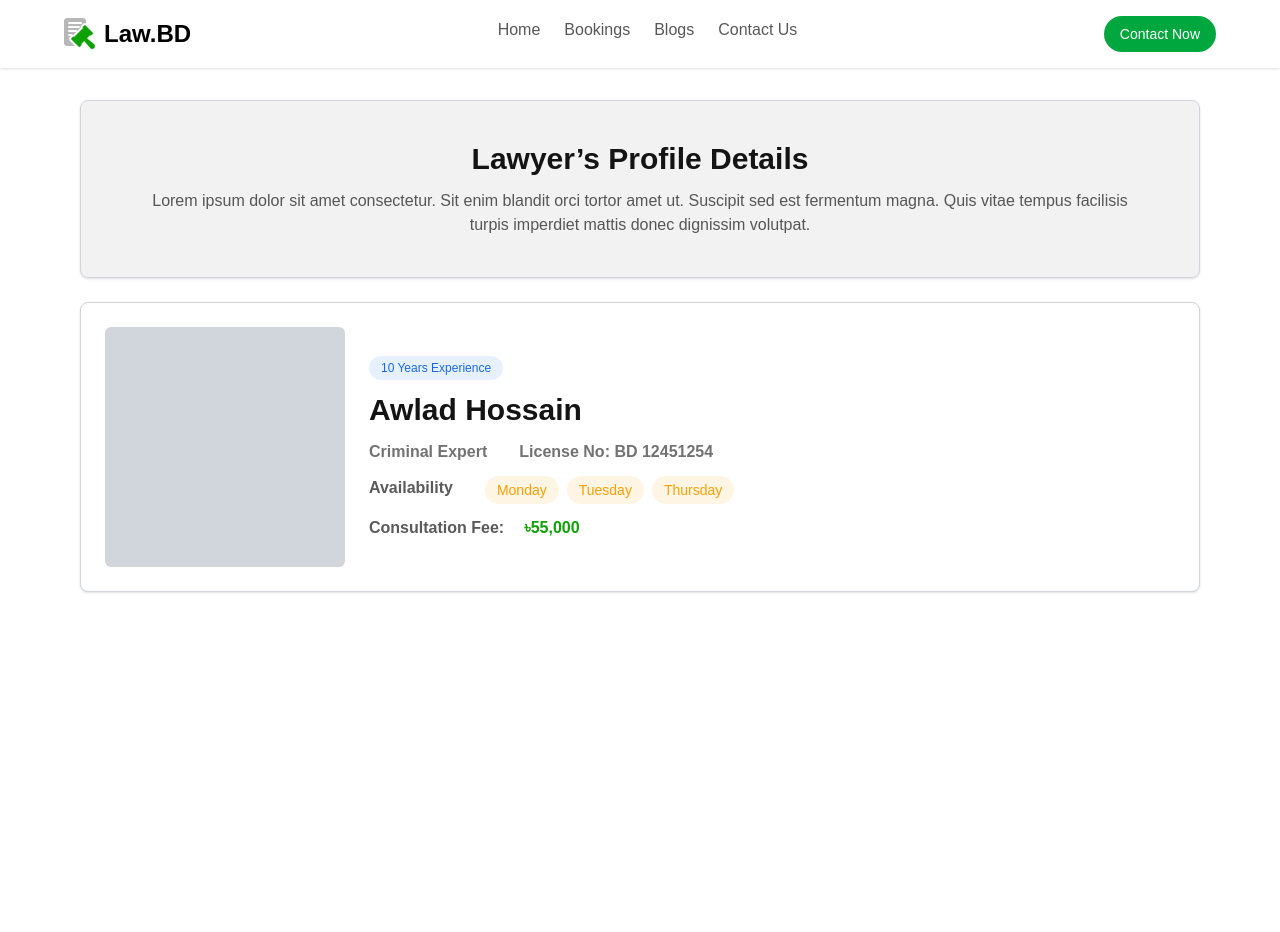
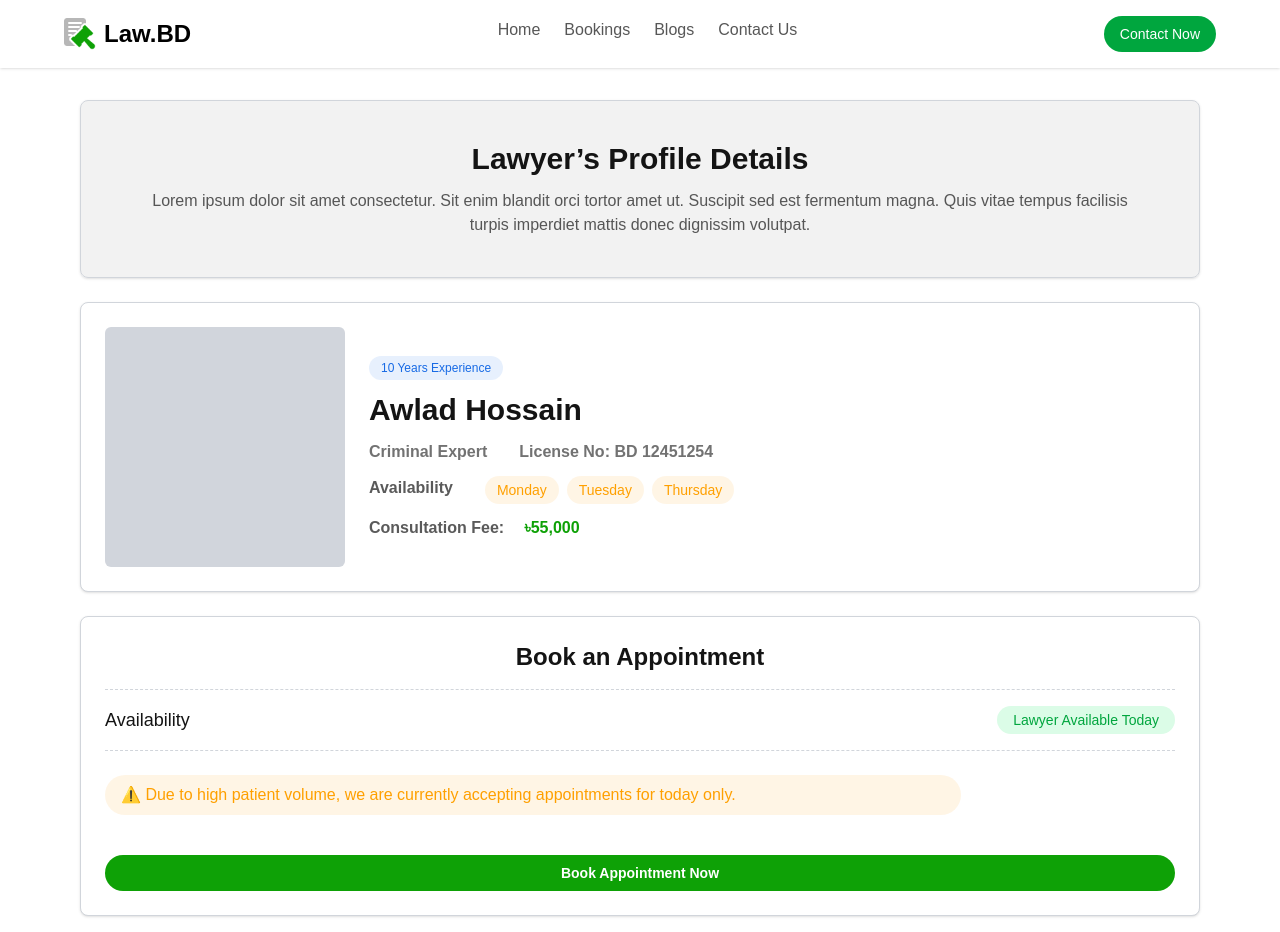
Before and after one commit to Rajib-Ahmed32/lawyer-booking, a React (Vite) app: page /lawyer/1 in a window 1280 px wide. Before the commit the page ends 800 px from the top, so only its background shows below. Built offline with nearby package versions, Linux system fonts and the light colour scheme.

Commit message:
Add AppointmentSection component for booking functionality

```diff
--- a/src/App.jsx
+++ b/src/App.jsx
@@ -3,10 +3,11 @@ import { BrowserRouter as Router, Routes, Route } from 'react-router-dom';
 import Header from './features/header/Header';
 import './App.css';
 import Home from './pages/Home';
-import Bookings from './pages/Bookings';
 import Blogs from './pages/Blogs';
 import Contact from './pages/Contact';
+import Bookings from './pages/Bookings';
 import LawyerProfile from './features/lawyer-details/LawyerProfile';
+import { ToastContainer } from 'react-toastify';
 
 const App = () => {
   return (
@@ -19,6 +20,7 @@ const App = () => {
         <Route path="/blogs" element={<Blogs />} />
         <Route path="/contact" element={<Contact />} />
       </Routes>
+      <ToastContainer position="top-right" autoClose={3000} />
     </Router>
   );
 };
--- a/src/features/lawyer-details/AppointmentSection.jsx
+++ b/src/features/lawyer-details/AppointmentSection.jsx
@@ -1,9 +1,28 @@
-import React from 'react'
+import React from "react";
 
-const AppointmentSection = () => {
-  return (
-    <div>AppointmentSection</div>
-  )
-}
+const AppointmentSection = ({ onBook }) => (
+  <div className="bg-white border-1 border-[#D1D5DB] mt-6 p-6 rounded-lg shadow text-center">
+    <h3 className="text-2xl font-bold text-[#141414] mb-4">
+      Book an Appointment
+    </h3>
 
-export default AppointmentSection
+    <div className="mb-4 flex items-center justify-between flex-wrap border-y border-dashed border-[#D1D5DB] py-4">
+      <div className="text-lg text-[#141414]">Availability</div>
+      <div className="text-sm bg-green-100 text-green-600 px-4 py-1 rounded-full mt-2 md:mt-0">
+        Lawyer Available Today
+      </div>
+    </div>
+    <div className="bg-[#FFA0001A] my-6 text-[#FFA000] px-4 py-2 rounded-none md:rounded-full w-full lg:w-[80%] md:w-auto text-center md:text-left">
+      ⚠️ Due to high patient volume, we are currently accepting appointments for
+      today only.
+    </div>
+    <button
+      onClick={onBook}
+      className="bg-[#0EA106] text-white font-bold px-4 py-2 w-full rounded-full mt-4 hover:bg-green-700 transition text-sm"
+    >
+      Book Appointment Now
+    </button>
+  </div>
+);
+
+export default AppointmentSection;
--- a/src/features/lawyer-details/LawyerProfile.jsx
+++ b/src/features/lawyer-details/LawyerProfile.jsx
@@ -34,6 +34,7 @@ const LawyerProfile = () => {
     <div className="max-w-6xl mx-auto p-4 pt-8">
       <ProfileHeader />
       <LawyerInfo lawyer={lawyer} />
+      <AppointmentSection onBook={handleBooking} />
     </div>
   );
 };
--- a/src/pages/Bookings.jsx
+++ b/src/pages/Bookings.jsx
@@ -1,8 +1,11 @@
 import React from 'react'
+import AppointmentManager from '../features/booking-container/AppointmentManager'
 
 const Bookings = () => {
   return (
-    <div>Bookings</div>
+    <div>
+      <AppointmentManager />
+    </div>
   )
 }
 
```
Also changed, not shown: src/features/booking-container/AppointmentManager.jsx (added).
